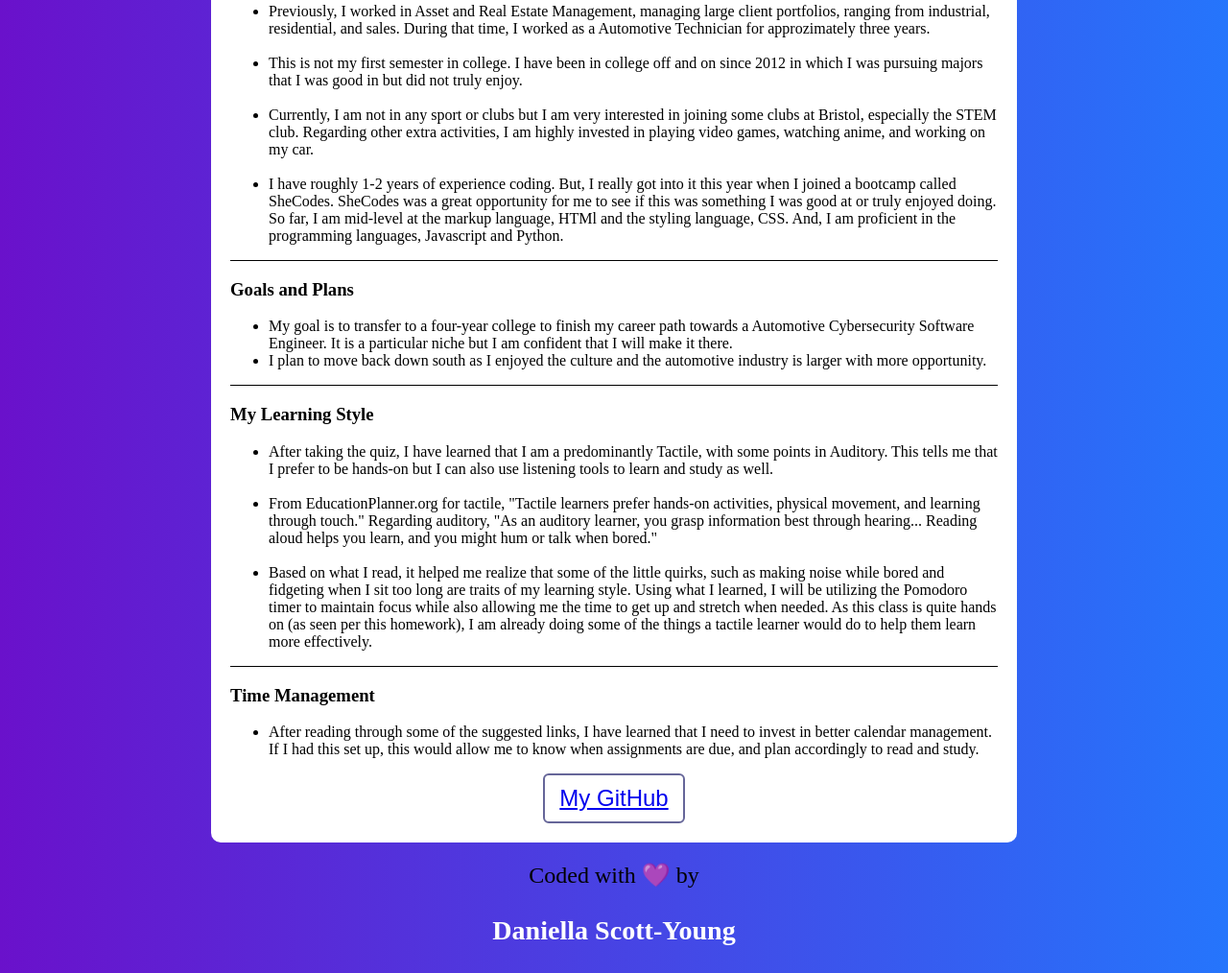
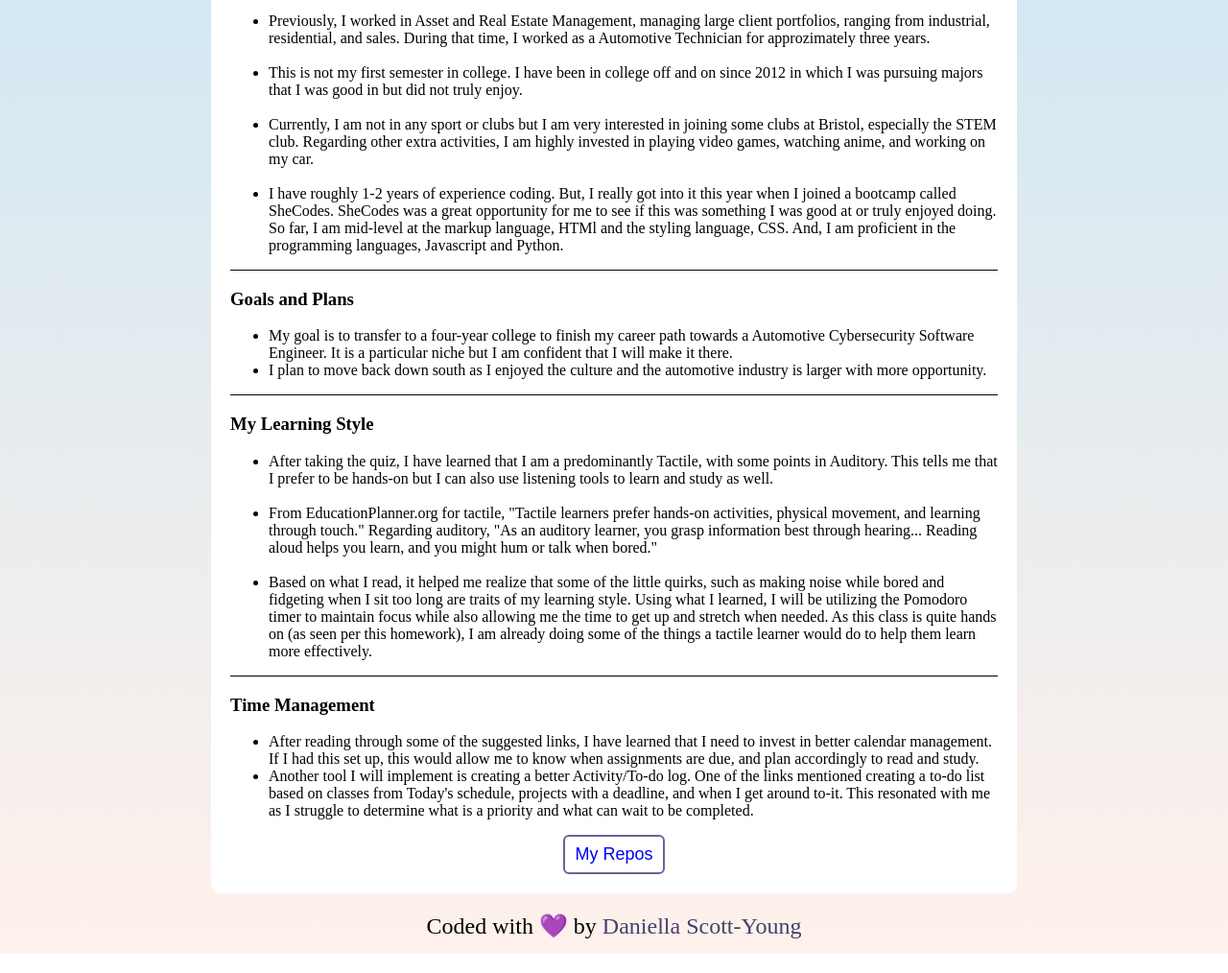
Before and after one commit to dscottyoung2022/Learning-Styles-and-Time-Management, a plain HTML site: page index.html in a window 1280 px wide. Shown: the part 890-1904 px from the top of the page at 96% size. Drawn offline with Linux system fonts and the light colour scheme.

Commit message:
Added finishing touches

```diff
--- a/index.html
+++ b/index.html
@@ -120,18 +120,27 @@
             set up, this would allow me to know when assignments are due, and
             plan accordingly to read and study.
           </li>
+          <li>
+            Another tool I will implement is creating a better Activity/To-do
+            log. One of the links mentioned creating a to-do list based on
+            classes from Today's schedule, projects with a deadline, and when I
+            get around to-it. This resonated with me as I struggle to determine
+            what is a priority and what can wait to be completed.
+          </li>
         </ul>
       </div>
 
       <button class="vgb">
         <a href="https://github.com/dscottyoung2022" target="_blank"
-          >My GitHub</a
+          >My Repos</a
         >
       </button>
     </div>
     <footer>
       Coded with 💜 by
-      <h3 class="name">Daniella Scott-Young</h3>
+      <a href="https://github.com/dscottyoung2022" class="name"
+        >Daniella Scott-Young</a
+      >
     </footer>
   </body>
 </html>
--- a/src/styles.css
+++ b/src/styles.css
@@ -1,5 +1,5 @@
 body {
-  background: linear-gradient(to right, #6a11cb 0%, #2575fc 100%);
+  background: linear-gradient(to top, #fff1eb 0%, #ace0f9 100%);
 }
 
 h1 {
@@ -36,6 +36,7 @@ footer {
 .section-titles {
   display: flex;
   justify-content: space-evenly;
+  padding: 0 0 10px 0;
   font-size: 18px;
   font-weight: 500px;
 }
@@ -63,10 +64,14 @@ footer {
   margin: 0 auto;
   border: 2px solid #669;
   background: white;
-  font-size: 24px;
+  font-size: 18px;
   border-radius: 6px;
-  padding: 10px 15px;
+  padding: 8px 10px;
   transition: all 150ms ease-in-out;
+}
+
+.vgb a {
+  text-decoration: none;
 }
 
 .vgb:hover {
@@ -76,5 +81,6 @@ footer {
 }
 
 .name {
-  color: white;
+  color: rgb(66, 66, 109);
+  text-decoration: none;
 }
```
